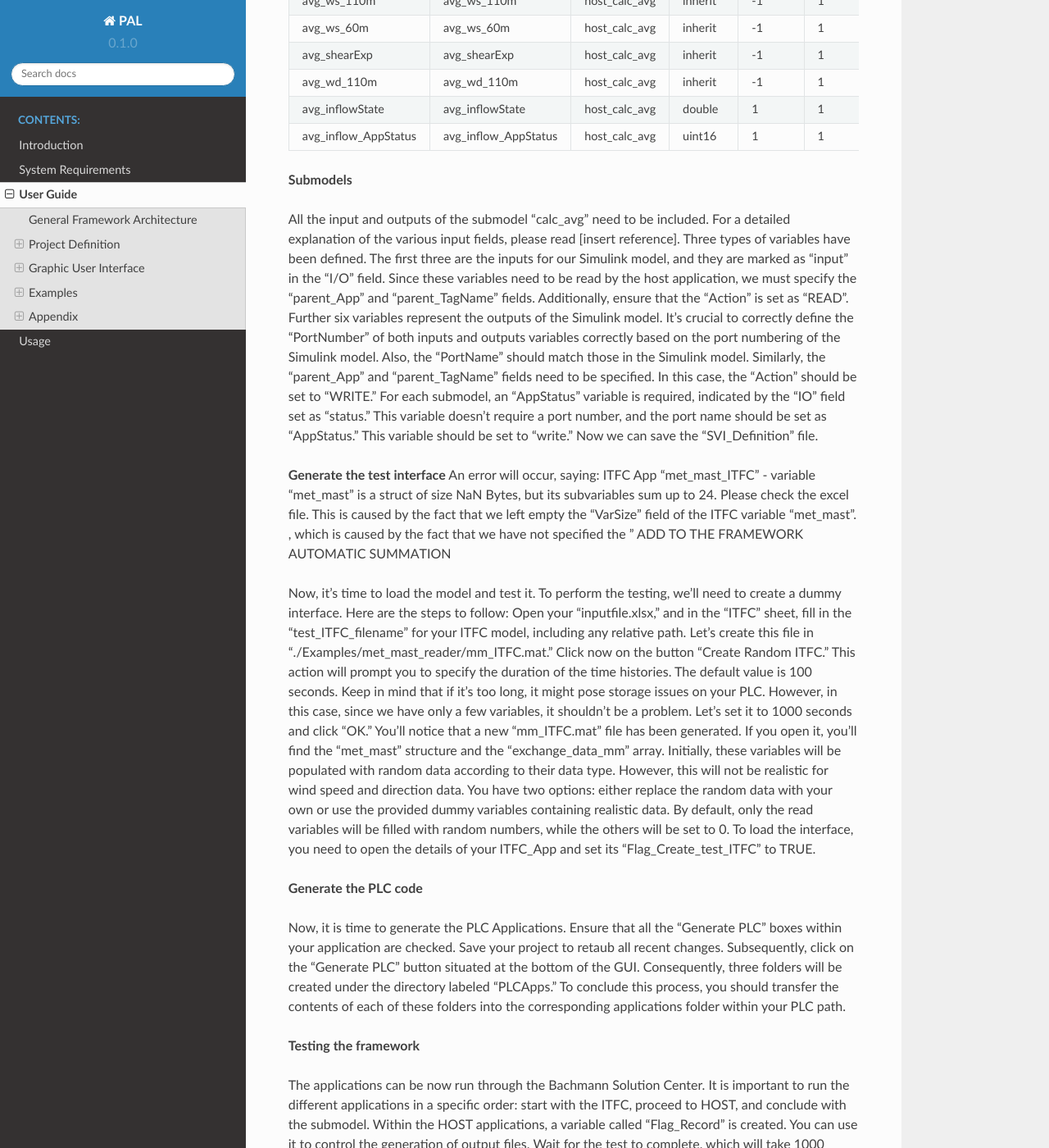
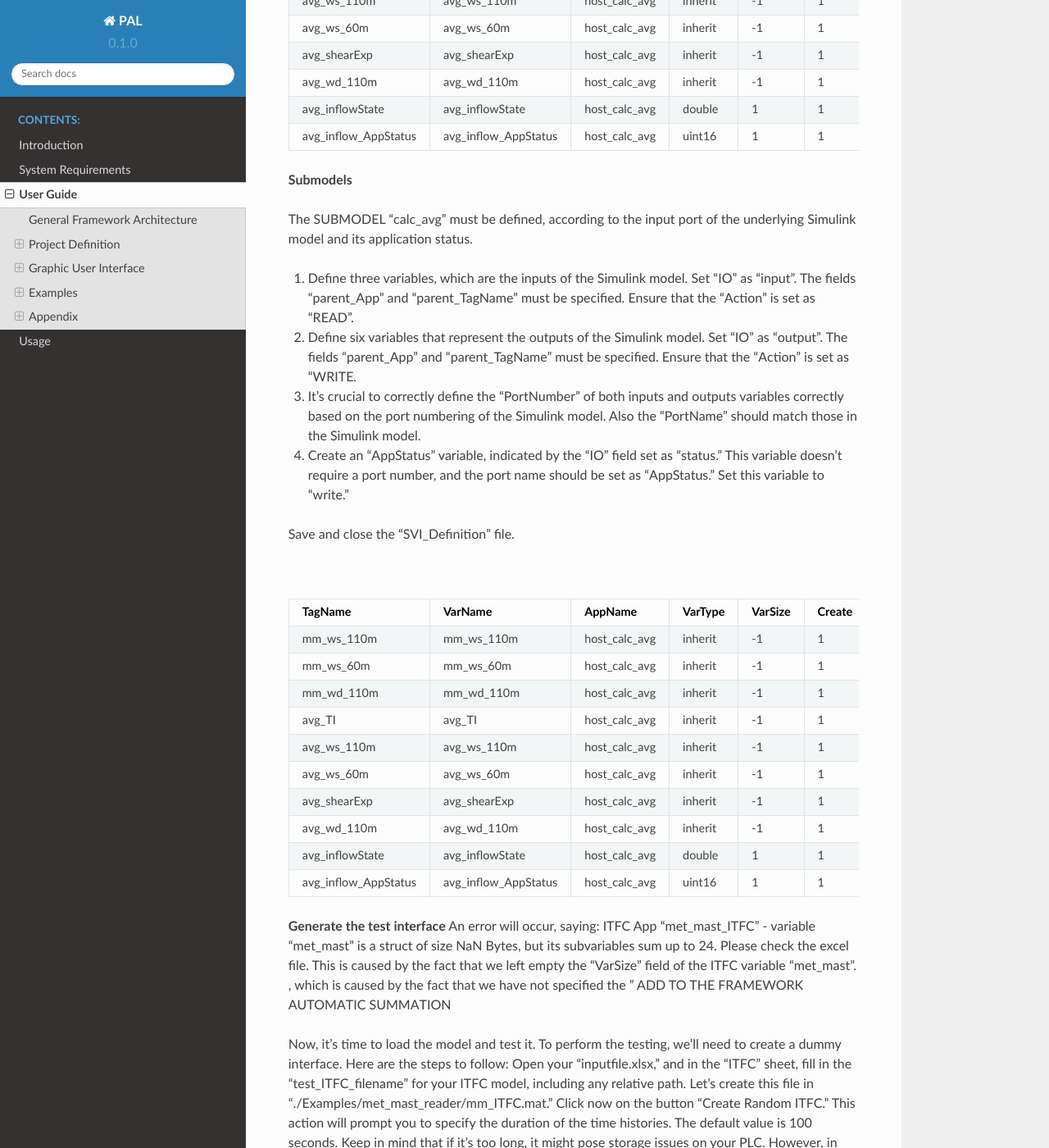
Before and after one commit to TUMLWE/PAL, a Sphinx documentation site: the page built from docs/source/user_guide.rst, in a window 1280 px wide and 1400 px high, scrolled down 18430 px. Shown: the whole window at 82% size. Built offline with Sphinx 7.4.7 and the Read the Docs theme 2.0.0, drawn with Linux system fonts in a browser that asks for light colours; some of the changed text lies outside the part shown.

Commit message:
docs update

```diff
--- a/docs/source/user_guide.rst
+++ b/docs/source/user_guide.rst
@@ -208,10 +208,19 @@ The "host_calc_avg" app will contain 10 variables, as shown in the :ref:`table<S
 
 **Submodels**
 
-All the input and outputs of the submodel “calc_avg” need to be included. For a detailed explanation of the various input fields, please read [insert reference].
-Three types of variables have been defined. The first three are the inputs for our Simulink model, and they are marked as "input" in the "I/O" field. Since these variables need to be read by the host application, we must specify the "parent_App" and "parent_TagName" fields. Additionally, ensure that the "Action" is set as "READ”.
-Further six variables represent the outputs of the Simulink model. It's crucial to correctly define the “PortNumber” of both inputs and outputs variables correctly based on the port numbering of the Simulink model. Also, the “PortName” should match those in the Simulink model. Similarly, the "parent_App" and "parent_TagName" fields need to be specified. In this case, the "Action" should be set to "WRITE."
-For each submodel, an "AppStatus" variable is required, indicated by the "IO" field set as "status." This variable doesn't require a port number, and the port name should be set as "AppStatus." This variable should be set to "write." Now we can save the “SVI_Definition” file.
+The SUBMODEL "calc_avg" must be defined, according to the input port of the underlying Simulink model and its application status.
+
+#. Define three variables, which are the inputs of the Simulink model. Set "IO" as "input". The fields "parent_App" and "parent_TagName" must be specified. Ensure that the "Action" is set as "READ”.
+#. Define six variables that represent the outputs of the Simulink model. Set "IO" as "output". The fields "parent_App" and "parent_TagName" must be specified. Ensure that the "Action" is set as "WRITE.
+#. It's crucial to correctly define the “PortNumber” of both inputs and outputs variables correctly based on the port numbering of the Simulink model. Also the “PortName” should match those in the Simulink model.
+#. Create an "AppStatus" variable, indicated by the "IO" field set as "status." This variable doesn't require a port number, and the port name should be set as "AppStatus." Set this variable to "write."
+
+Save and close the “SVI_Definition” file.
+
+.. csv-table::  met_mast_reader - "SVI_Definition.xlsx" - SUBMODELS
+   :file: SVI_Definition_host_mmreader.csv
+   :header-rows: 1
+   :name: SVI_Definition_host_mmreader
 
 
 **Generate the test interface**
```
Also changed, not shown: other parts of docs/source/user_guide.rst (+1 -1 lines), docs/source/SVI_Definition_sm_mmreader.csv (added, +11 -0 lines).
